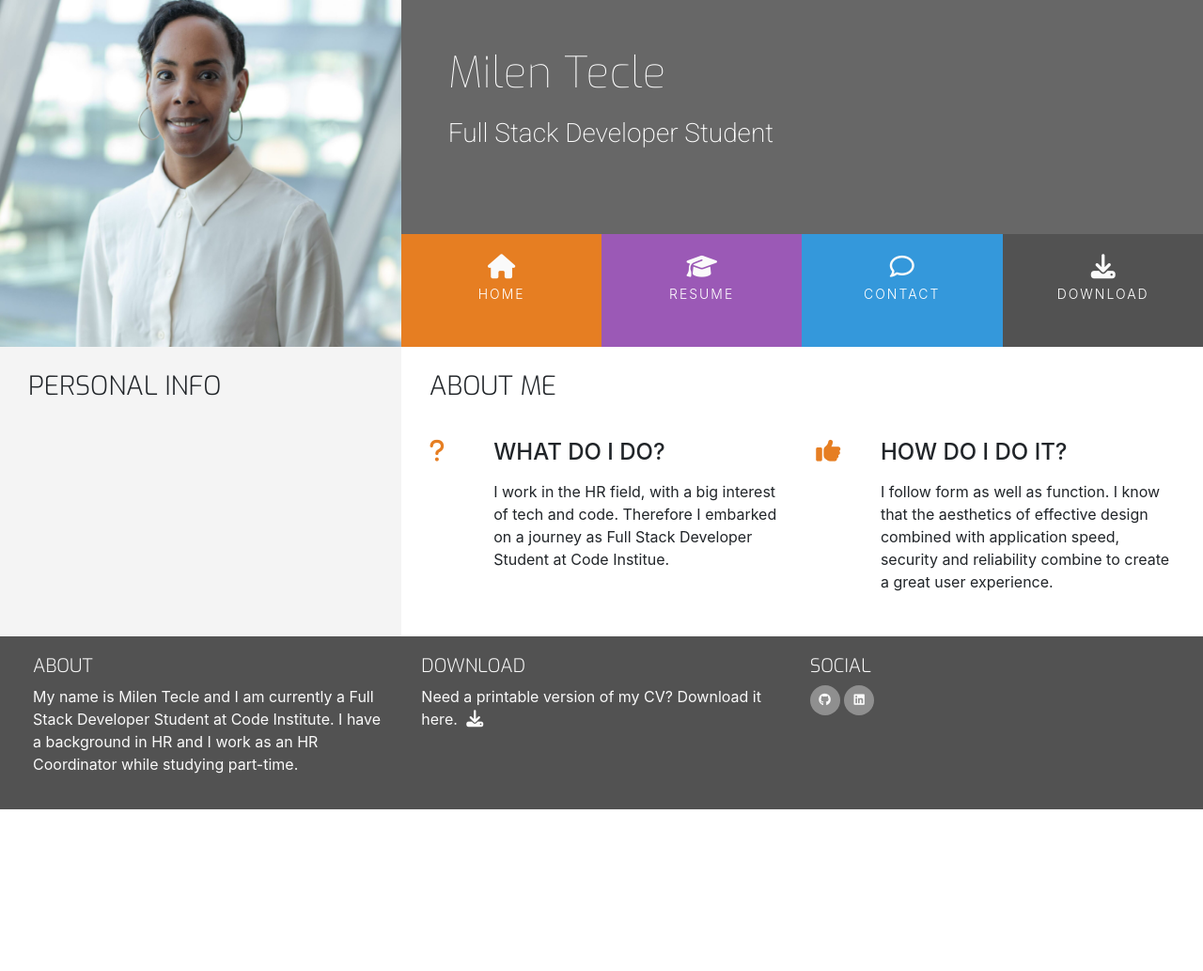
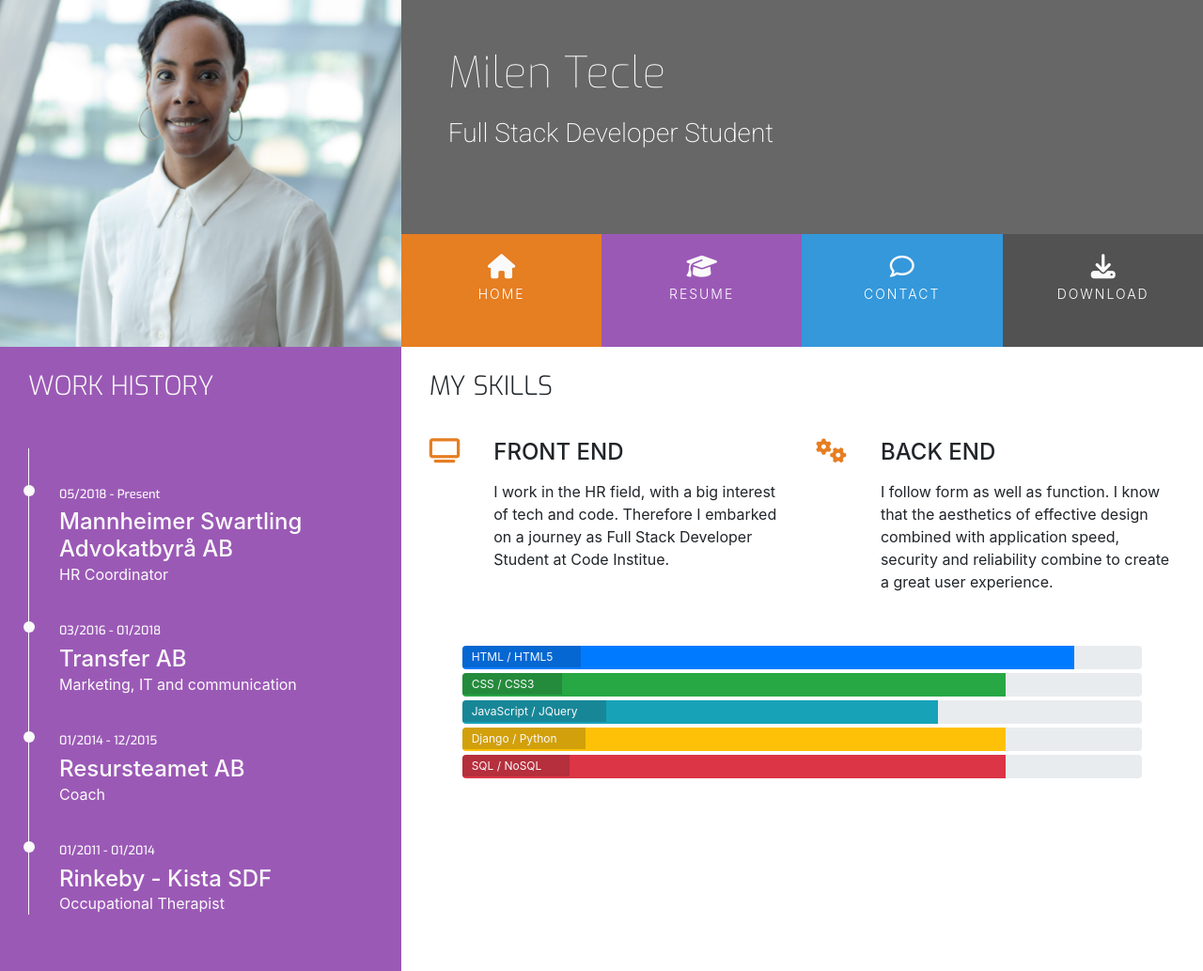
Before and after one commit to MilenTecle/CV-MilenTecle, a plain HTML site: page resume.html in a window 1280 px wide. Shown: the top 1033 px of the page at 94% size. Before the commit the page ends 861 px from the top, so only its background shows below. Drawn offline with nearby package versions, Linux system fonts and the light colour scheme.

Commit message:
Add work history with a timeline to resume.html

```diff
--- a/assets/css/style.css
+++ b/assets/css/style.css
@@ -13,6 +13,10 @@
 
 .bg-color-personal-info {
     background-color: #f4f4f4;
+}
+
+.bg-color-work-history {
+    background-color: #9b59b6;
 }
 
 .ui-menu-color-home  {
@@ -64,12 +68,14 @@ h4 {
     float: none;
 }
 
+.history-heading,
 .section-heading {
     font-family: "Exo", sans-serif;
     font-weight: 300;
     margin-top: 25px;
     margin-bottom: 40px;
 }
+
 
 /*--------------------------------------------Heading*/
 
@@ -248,3 +254,72 @@ footer {
    position: relative;
    width: 60%;
 }
+
+/*--------------------------------------------Skills */
+
+.progress {
+    position: relative;
+    height: 25px;
+    margin-bottom: 4px;
+}
+
+.progress-type {
+    position: absolute;
+    left: 0;
+    font-weight: 400;
+    padding: 3px 30px 2px 10px;
+    color: #fafafa;
+    background-color: rgba(25, 25, 25, 0.2)
+}
+
+.progress-section {
+    margin: 40px 20px;
+}
+
+/*--------------------------------------------Work History */
+
+.history-heading {
+    color: #fafafa;
+    margin-bottom: 50px;
+}
+
+.timeline-item {
+    padding: 4em 2em 0em 2em;
+    position: relative;
+    color: #fafafa;
+    border-left: 1px solid;
+}
+
+.timeline-item p {
+    padding: 0;
+    margin: 0;
+}
+
+.timeline-item:before {
+    content: attr(data-dates);
+    position: absolute;
+    left: 2.5em;
+    top: 3em;
+    display: block;
+    font-family: "Exo", sans-serif;
+    font-weight: 500;
+    font-size: 0.8em;
+    padding: 0;
+    margin: 0;
+}
+
+.timeline-item:after {
+    width: 12px;
+    height: 12px;
+    display: block;
+    top: 2.4em;
+    position: absolute;
+    left: -6px;
+    border-radius: 12px;
+    content: '';
+    background: #fafafa;
+}
+
+.history-items {
+    margin-bottom: 30px;
+}
--- a/resume.html
+++ b/resume.html
@@ -36,40 +36,55 @@
                            <a href="#" class="hvr-sweep-to-bottom"><i class="fa fa-download" aria-hidden="true"></i><span>Download</span></a>
                         </li>
                      </ul>
-
                   </div>
                </div>
-
-
             </div>
          </div>
       </header>
       <section>
          <section class="container-fluid">
             <div class="row">
-                <div class="col-md-4 bg-color-personal-info section-column">
+            <div class="col-md-4 bg-color-work-history section-column">
                <div class="row">
                   <div class="col-12">
-                            <h3 class="section-heading uppercase">
-                                Personal Info
+                     <h3 class="history-heading uppercase">
+                        Work History
                      </h3>
+                  </div>
+               </div>
+               <div class="history-items">
+                <div class="timeline-item" data-dates="05/2018 - Present">
+                    <h4>Mannheimer Swartling Advokatbyrå AB</h4>
+                    <p>HR Coordinator</p>
+                </div>
+                <div class="timeline-item" data-dates="03/2016 - 01/2018">
+                    <h4>Transfer AB</h4>
+                    <p>Marketing, IT and communication</p>
+                </div>
+                <div class="timeline-item" data-dates="01/2014 - 12/2015">
+                    <h4>Resursteamet AB</h4>
+                    <p>Coach</p>
+                </div>
+                <div class="timeline-item" data-dates="01/2011 - 01/2014">
+                    <h4>Rinkeby - Kista SDF</h4>
+                    <p>Occupational Therapist</p>
                 </div>
             </div>
         </div>
             <div class="col-md-8 bg-color-three-reasons section-column">
             <div class="row">
                <div class="col">
-                           <h3 class="section-heading uppercase">About Me</h3>
+                  <h3 class="section-heading uppercase">My Skills</h3>
                </div>
             </div>
             <div class="row">
                <div class="col-10 offset-1 offset-sm-0 col-sm-4 col-md-6">
                   <div class="row">
                      <div class="col-2">
-                                    <i class="three-reasons-icon fa fa-question" aria-hidden="true"></i>
+                        <i class="three-reasons-icon fa fa-tv" aria-hidden="true"></i>
                      </div>
                      <div class="col-10">
-                                    <h4 class="three-reasons-heading uppercase">What do I do?</h4>
+                        <h4 class="three-reasons-heading uppercase">Front End</h4>
                         <p>I work in the HR field, with a big interest of tech and code. Therefore I embarked on a journey as
                            Full Stack Developer Student at Code Institue.
                         </p>
@@ -79,10 +94,10 @@
                <div class="col-10 offset-1 offset-sm-0 col-sm-4 col-md-6">
                   <div class="row">
                      <div class="col-2">
-                                    <i class="three-reasons-icon fa fa-thumbs-up" aria-hidden="true"></i>
+                        <i class="three-reasons-icon fa fa-gears" aria-hidden="true"></i>
                      </div>
                      <div class="col-10">
-                                    <h4 class="three-reasons-heading uppercase">How do I do it?</h4>
+                        <h4 class="three-reasons-heading uppercase">Back End</h4>
                         <p>
                            I follow form as well as function. I know that the aesthetics of effective design combined with application speed, security and reliability combine to create a great user experience.
                         </p>
@@ -90,6 +105,37 @@
                   </div>
                </div>
             </div>
+            <div class="row progress-section">
+            <div class="col">
+            <div class="progress">
+               <div class="progress-bar" role="progressbar" aria-valuenow="90" aria-valuemin="0" aria-valuemax="100" style="width:90%;">
+                  <span class="sr-only">90% complete</span>
+               </div>
+               <span class="progress-type">HTML / HTML5</span>
+            </div>
+            <div class="progress">
+                <div class="progress-bar bg-success" role="progressbar" aria-valuenow="80" aria-valuemin="0" aria-valuemax="100" style="width:80%;">
+                   <span class="sr-only">80% complete</span>
+                </div>
+                <span class="progress-type">CSS / CSS3</span>
+             </div>
+             <div class="progress">
+                <div class="progress-bar bg-info" role="progressbar" aria-valuenow="70" aria-valuemin="0" aria-valuemax="100" style="width:70%;">
+                   <span class="sr-only">70% complete</span>
+                </div>
+                <span class="progress-type">JavaScript / JQuery</span>
+             </div>
+             <div class="progress">
+                <div class="progress-bar bg-warning" role="progressbar" aria-valuenow="80" aria-valuemin="0" aria-valuemax="100" style="width:80%;">
+                   <span class="sr-only">80% complete</span>
+                </div>
+                <span class="progress-type">Django / Python</span>
+             </div>
+             <div class="progress">
+                <div class="progress-bar bg-danger" role="progressbar" aria-valuenow="80" aria-valuemin="0" aria-valuemax="100" style="width:80%;">
+                   <span class="sr-only">80% complete</span>
+                </div>
+                <span class="progress-type">SQL / NoSQL</span>
              </div>
          </section>
       </section>
@@ -100,7 +146,6 @@
                <p class="inline-block">My name is Milen Tecle and I am currently a Full Stack Developer Student at Code Institute. I have a background
                   in HR and I work as an HR Coordinator while studying part-time.
                </p>
-
             </div>
             <div class="col-sm-4">
                <h5 class="uppercase general-sub">Download</h5>
@@ -128,12 +173,9 @@
                      </a>
                   </li>
                </ul>
-
             </div>
          </div>
-
       </footer>
-
    </body>
    <!--Fontawesome-->
    <script src="https://kit.fontawesome.com/55f1def7cd.js" crossorigin="anonymous"></script>
```
Lines whose indentation alone changed are shown as unchanged.
